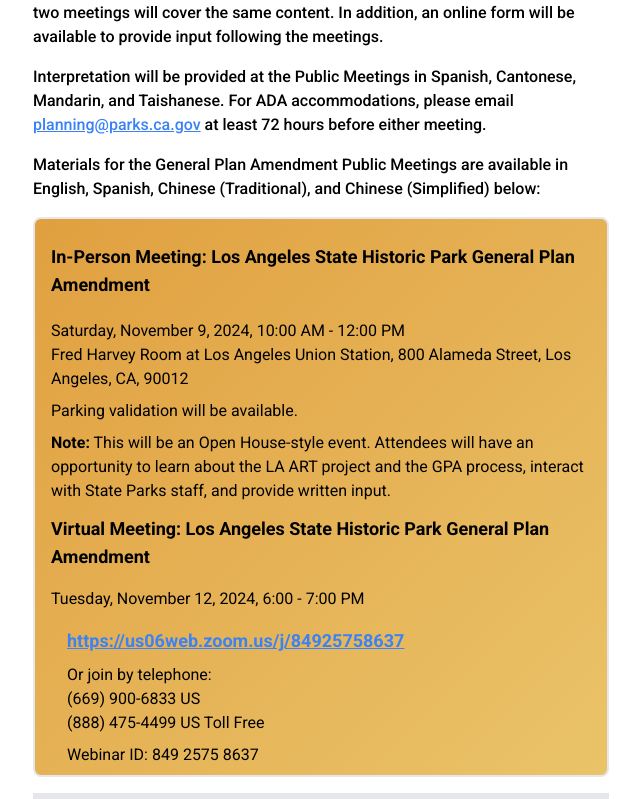
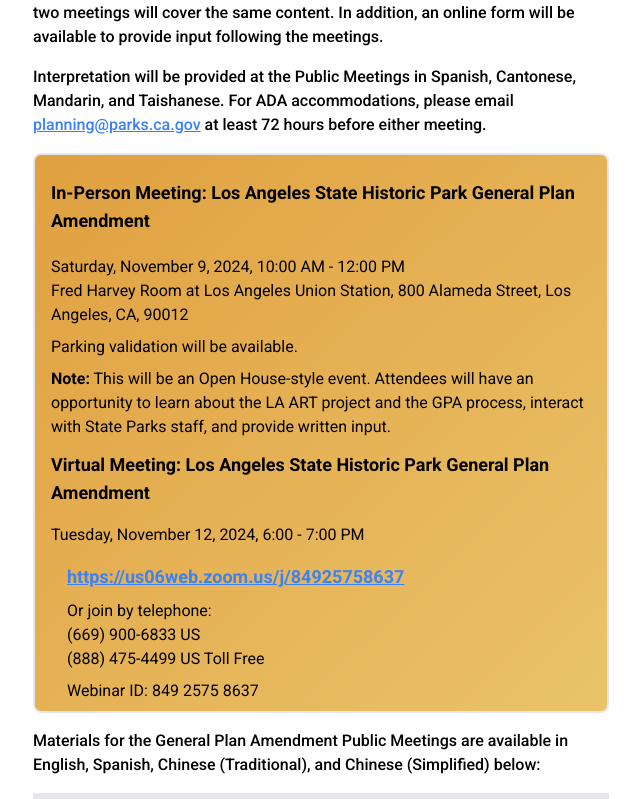
Before and after one commit to AECOMVizStudio/la_art, a React (Vite) app: page / in a window 1280 px wide. Shown: the part 2121-2920 px from the top of the page, without its empty margins (151-791 px from the left). Built offline with nearby package versions, Linux system fonts and the light colour scheme.

Commit message:
moved materials sentence below meeting info space

```diff
--- a/src/components/children/Headings/Meetings.tsx
+++ b/src/components/children/Headings/Meetings.tsx
@@ -96,9 +96,9 @@ const Meetings = () => {
             <div className="font-medium pt-4">If you wish to receive plan and meeting notifications, please sign up by clicking the button under “Sign up to receive LASHP General Plan Amendment information.” </div>
             <p className="font-medium pt-4">California State Parks will be hosting two initial public meetings to provide information on the LASHP GPA process and the LA ART project, and to collect input on ideas and suggestions to be considered during the GPA process. These two meetings will cover the same content. In addition, an online form will be available to provide input following the meetings.</p>
             <p className="font-medium pt-4">Interpretation will be provided at the Public Meetings in Spanish, Cantonese, Mandarin, and Taishanese.  For ADA accommodations, please email <span className="text-blue-500 underline">planning@parks.ca.gov</span> at least 72 hours before either meeting.</p>
-            <p className="font-medium py-4">Materials for the General Plan Amendment Public Meetings are available in English, Spanish, Chinese (Traditional), and Chinese (Simplified) below:</p>
 
-            <div className="bg-gradient-to-br from-[rgba(214,128,0,0.75)] to-[rgba(227,175,55,0.75)] border-2 border-gray-200 rounded-lg p-2 mb-4 md:px-4">
+
+            <div className="bg-gradient-to-br from-[rgba(214,128,0,0.75)] to-[rgba(227,175,55,0.75)] border-2 border-gray-200 rounded-lg p-2 my-4 md:px-4">
 
 
                 <div className="font-normal">
@@ -130,6 +130,8 @@ const Meetings = () => {
                 {/* <img src="/CalStateParkLogo.png" alt="" className="absolute opacity-15" id="upcomingWatermark"></img> */}
 
             </div>
+          <p className="font-medium pb-4">Materials for the General Plan Amendment Public Meetings are available in English, Spanish, Chinese (Traditional), and Chinese (Simplified) below:</p>
+
           <MaterialsExpandable props={inPersonPublicMeetingPresentationBoards} />
           <MaterialsExpandable props={virtualPublicMeetingPresentation} />
           <MaterialsExpandable props={publicInputForms} />
```
